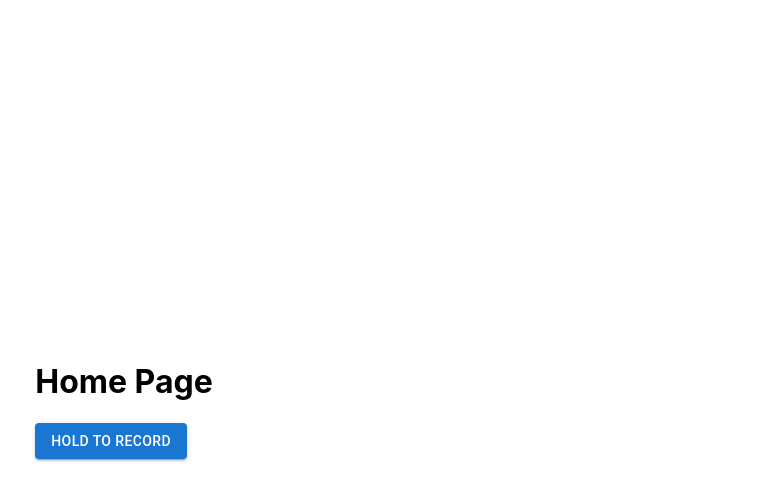
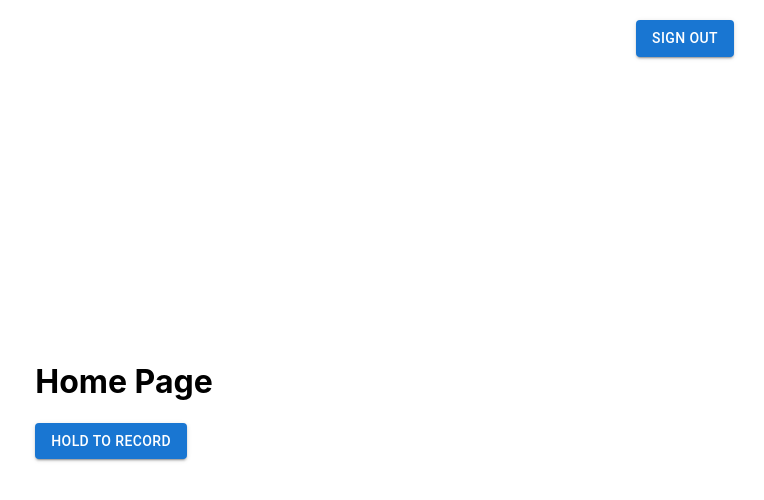
Before and after one commit to neiltarar/Multilingual-Interpreter, a React (Create React App) app in the folder mi-dashboard/: page / in a window 1280 px wide. Shown: the top 500 px of the page, without its empty margins (516-1280 px from the left). Built offline with nearby package versions, Linux system fonts and the light colour scheme; no server answers; sample sign-in values are in the browser's storage.

Commit message:
sign out is finished

```diff
--- /dev/null
+++ b/mi-dashboard/src/components/Auth/LogoutButton.tsx
@@ -0,0 +1,18 @@
+import React from "react";
+import { useAuth } from "../../contexts/AuthContext";
+import { Button } from "@mui/material";
+
+const LogoutButton = () => {
+	//@ts-ignore
+	const { signout } = useAuth();
+
+	return (
+		<div style={{ position: "fixed", top: "20px", right: "30px" }}>
+			<Button onClick={signout} variant='contained' color='primary'>
+				Sign Out
+			</Button>
+		</div>
+	);
+};
+
+export default LogoutButton;
--- a/mi-dashboard/src/components/Auth/SignIn.tsx
+++ b/mi-dashboard/src/components/Auth/SignIn.tsx
@@ -11,7 +11,7 @@ import Grid from "@mui/material/Grid";
 import LockOutlinedIcon from "@mui/icons-material/LockOutlined";
 import Typography from "@mui/material/Typography";
 import { createTheme, ThemeProvider } from "@mui/material/styles";
-import React, { useEffect, useState } from "react";
+import { useState } from "react";
 import { Formik, Form, Field, ErrorMessage } from "formik";
 import * as Yup from "yup";
 import { useNavigate } from "react-router-dom";
--- a/mi-dashboard/src/components/pages/Home.tsx
+++ b/mi-dashboard/src/components/pages/Home.tsx
@@ -3,6 +3,7 @@ import { useNavigate, useLocation } from "react-router-dom";
 import { useEffect } from "react";
 import Layout from "../Layout";
 import Button from "@mui/material/Button";
+import LogoutButton from "../Auth/LogoutButton";
 import axios from "axios";
 import { useAuth } from "../../contexts/AuthContext";
 
@@ -69,6 +70,7 @@ const Home: React.FC = () => {
 
 	return (
 		<Layout>
+			<LogoutButton />
 			<h1>Home Page</h1>
 			<Button
 				variant='contained'
```
Also changed, not shown: 1 other file (tests, documents, lock files or other folders).
